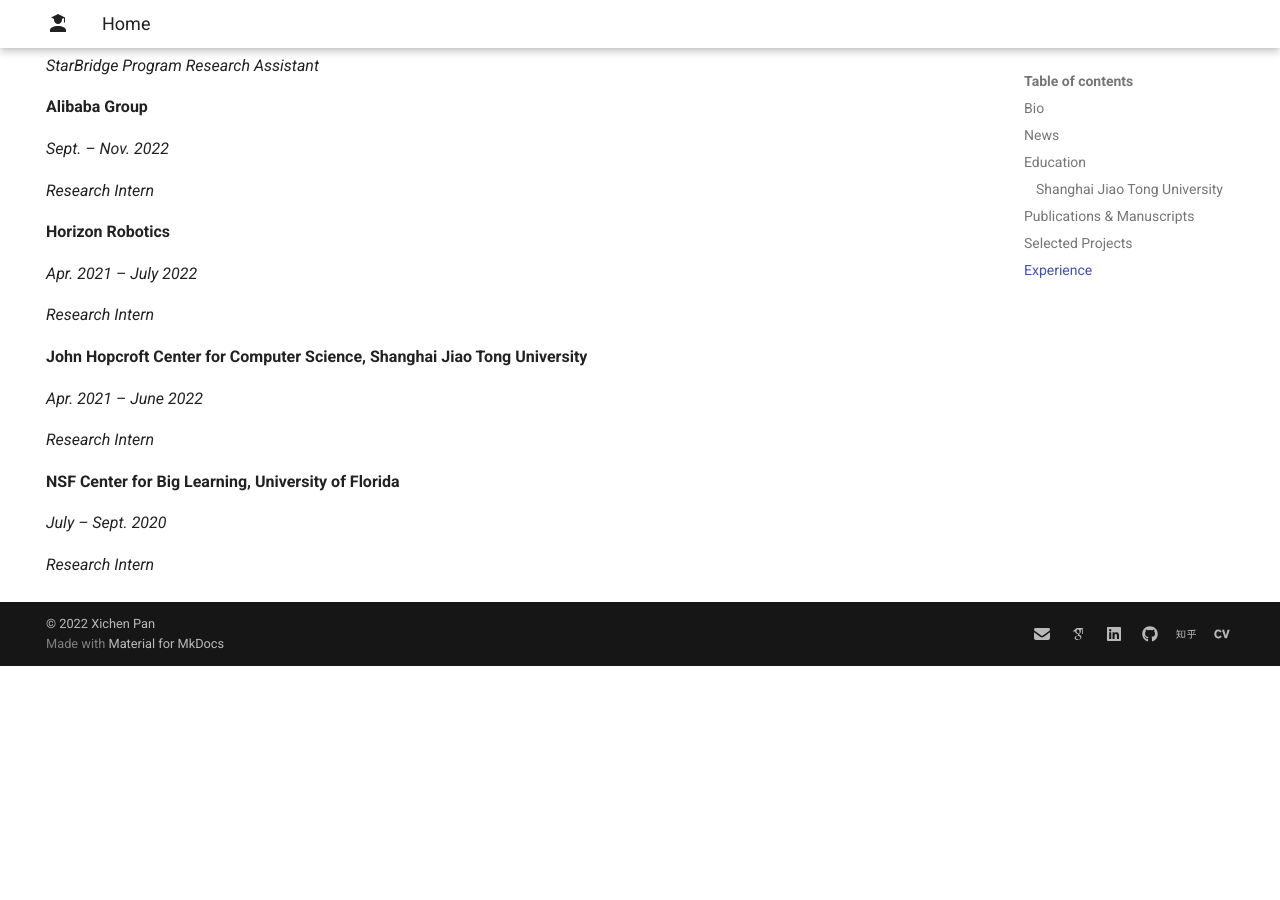
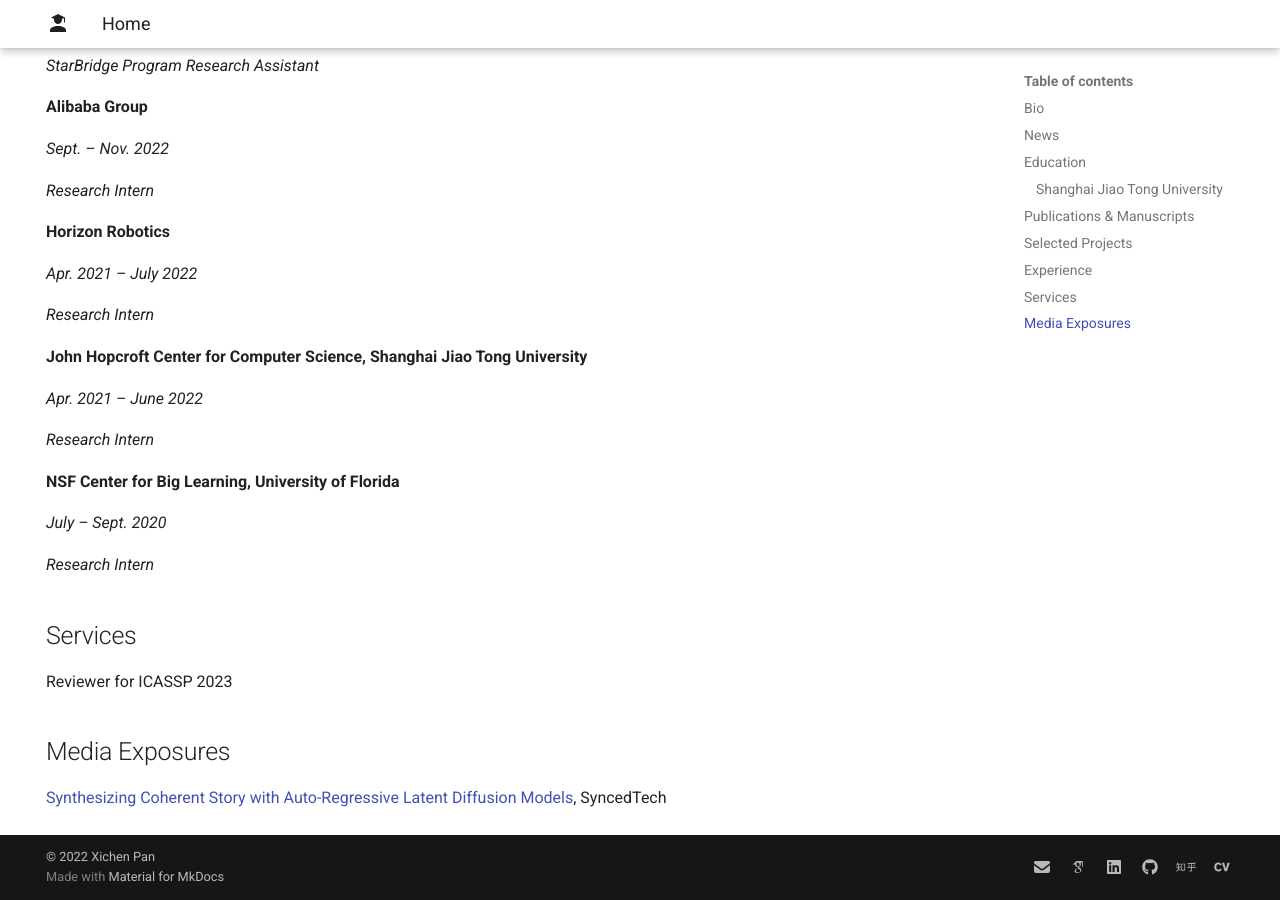
Before and after one commit to xichenpan/xichenpan.github.io, an MkDocs documentation site: the page built from docs/index.md, in a window 1280 px wide and 900 px high, scrolled down 1760 px. Built offline with MkDocs 1.6.1 and Material for MkDocs 9.7.7, drawn with Linux system fonts in a browser that asks for light colours; before the commit the page ends 2426 px from its top, so only the background shows below that.

Commit message:
Update index.md

```diff
--- a/docs/index.md
+++ b/docs/index.md
@@ -91,3 +91,10 @@
 *July – Sept. 2020*
 
 *Research Intern*
+
+## Services
+Reviewer for ICASSP 2023
+
+## Media Exposures
+
+[Synthesizing Coherent Story with Auto-Regressive Latent Diffusion Models](https://mp.weixin.qq.com/s/qUKfk6qIPdv47USQz1weMQ), SyncedTech
```
